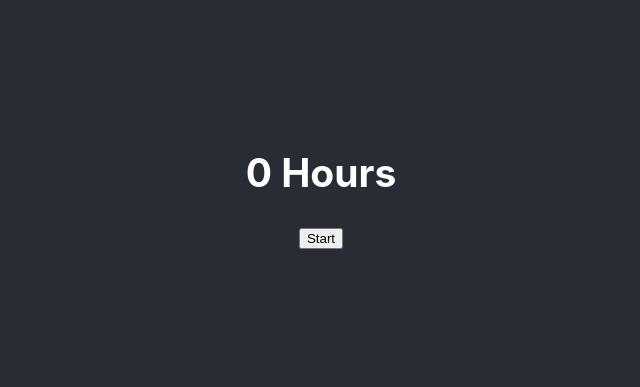
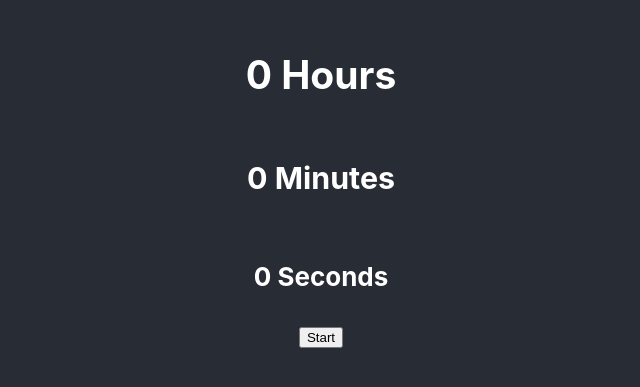
Before and after one commit to A-DiRusso/practice-stopwatch-react-app, a React (Create React App) app: page / in a window 1280 px wide. Shown: the part 217-604 px from the top of the page, without its empty margins (319-959 px from the left). Built offline with nearby package versions, Linux system fonts and the light colour scheme.

Commit message:
uses Mat.floor to divide timerTime up into hour minutes seconds

```diff
--- a/src/Stopwatch.js
+++ b/src/Stopwatch.js
@@ -3,6 +3,8 @@ import React from 'react'
 function Stopwatch({clickHandler, timerBool, timerTime}) {
   return (<>
             <h2>{Math.floor(timerTime/3600)} Hours</h2>
+            <h3>{Math.floor(timerTime/60)%60} Minutes</h3>
+            <h4>{timerTime%60} Seconds</h4>
             <button onClick={clickHandler}>{timerBool ? `Stop` : `Start`}</button>
           </>
   )
```
